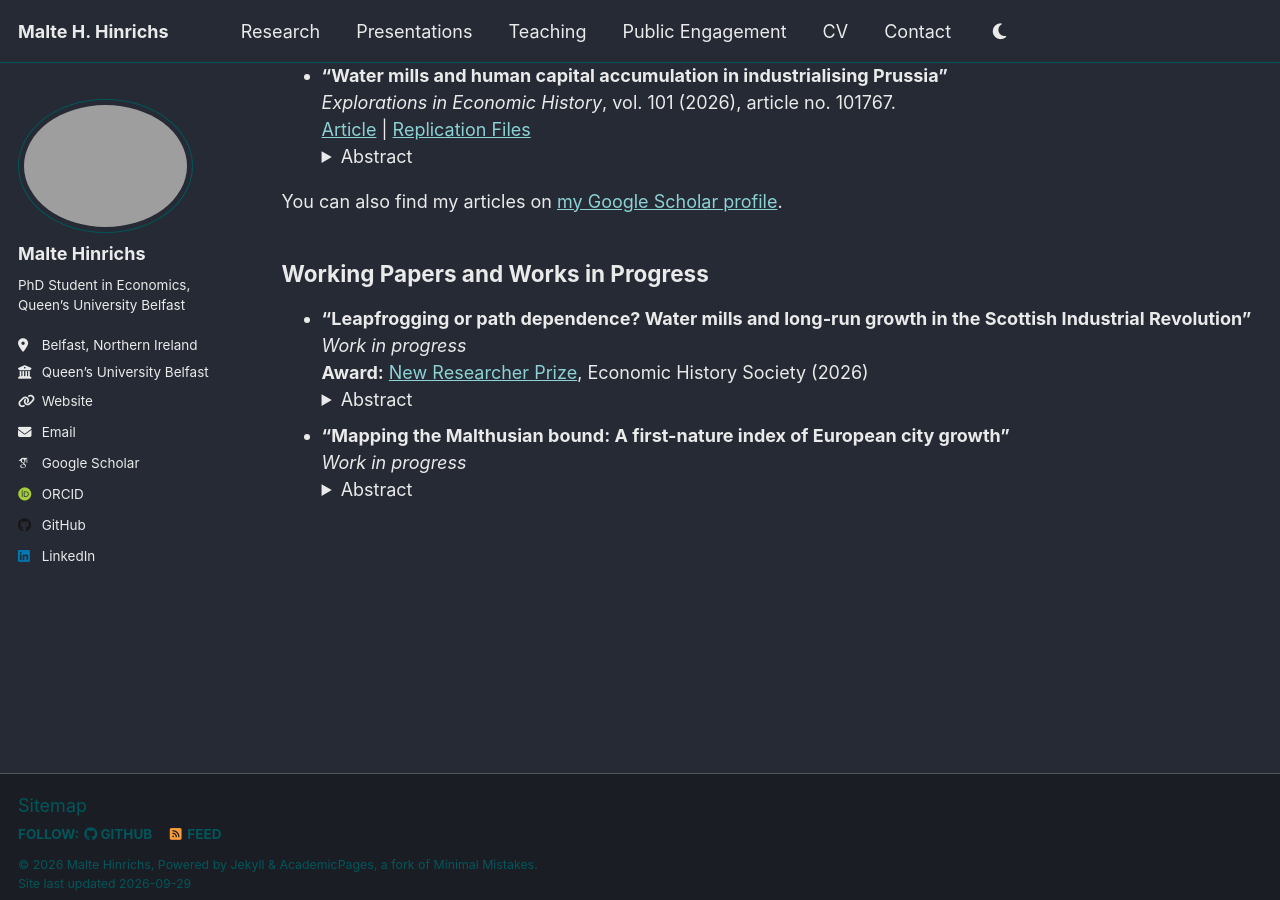
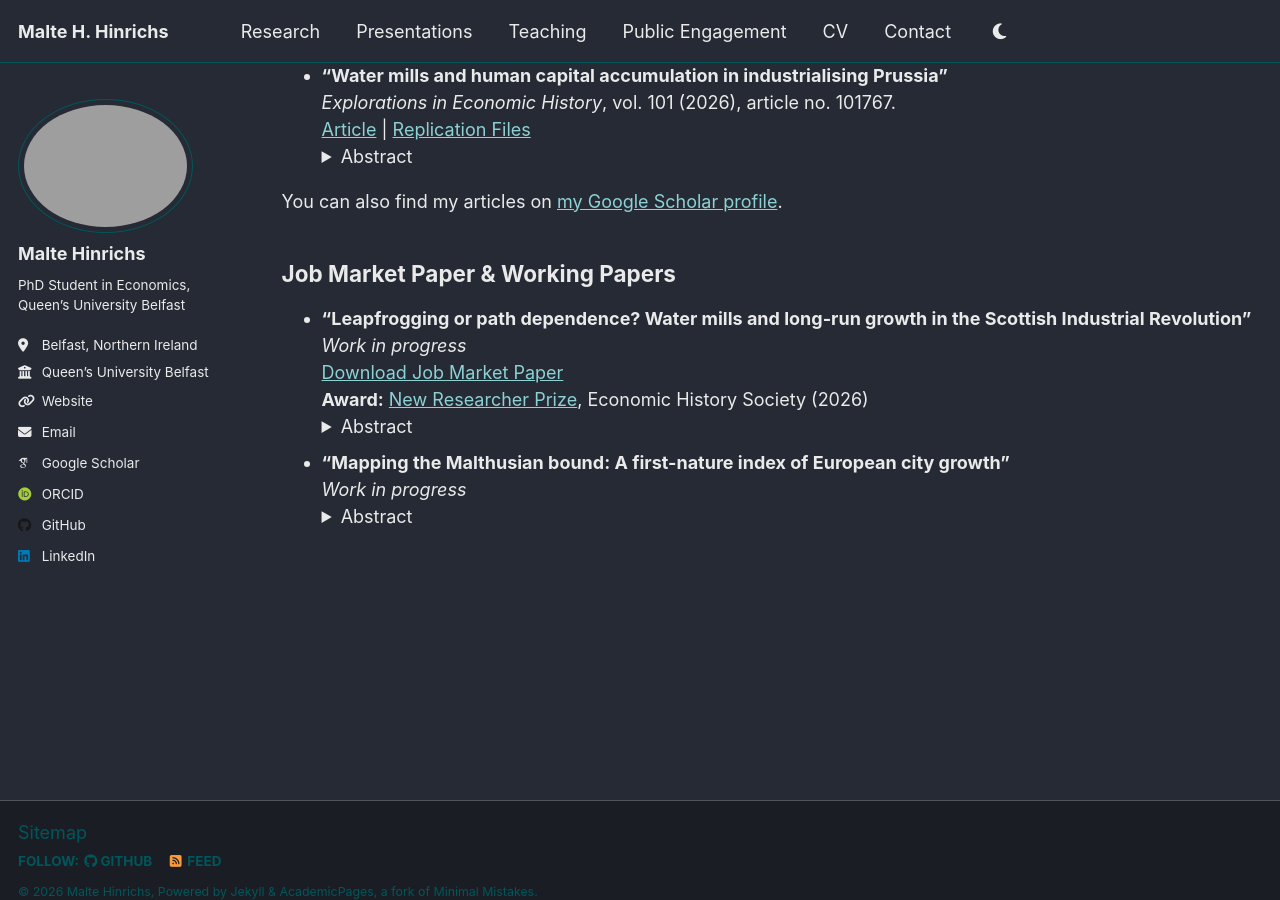
Before and after one commit to maltehhinrichs/maltehhinrichs.github.io, a Jekyll site: the page built from _pages/research-interests.md, in a window 1280 px wide and 900 px high, scrolled down 656 px. Built offline with Jekyll 4.4.1, drawn with Linux system fonts in a browser that asks for light colours; some web fonts are replaced; a script that is not in the unit is left out.

Commit message:
Update research heading and add job market paper download link
Co-authored-by: maltehhinrichs <233110956+maltehhinrichs@users.noreply.github.com>

```diff
--- a/_pages/research-interests.md
+++ b/_pages/research-interests.md
@@ -35,10 +35,11 @@ My research focuses on the intersection of economic history, technological chang
 You can also find my articles on <a href="{{site.author.googlescholar}}">my Google Scholar profile</a>.
 
 
-## Working Papers and Works in Progress
+## Job Market Paper & Working Papers
 
 - **"Leapfrogging or path dependence? Water mills and long-run growth in the Scottish Industrial Revolution"**
   *Work in progress*
+  [Download Job Market Paper](/files/Scotland_full.pdf)
   **Award:** [New Researcher Prize](https://ehs.org.uk/society/grants-prizes/new-researcher-paper-prize-winners/), Economic History Society (2026)
   <details>
   <summary>Abstract</summary>
```
